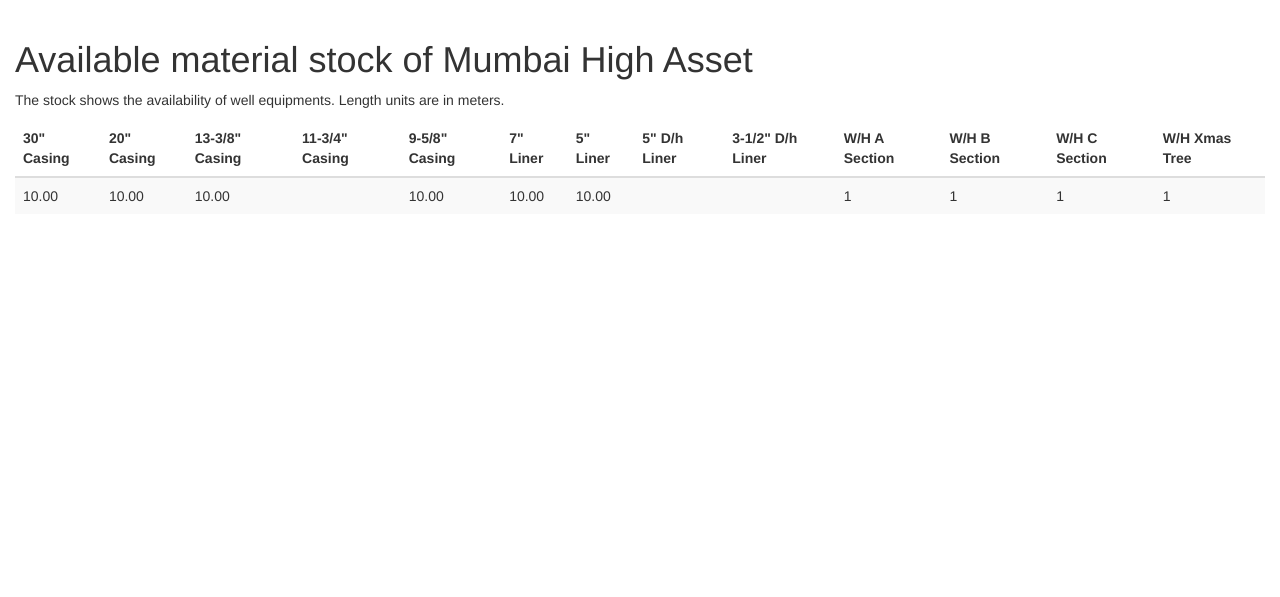
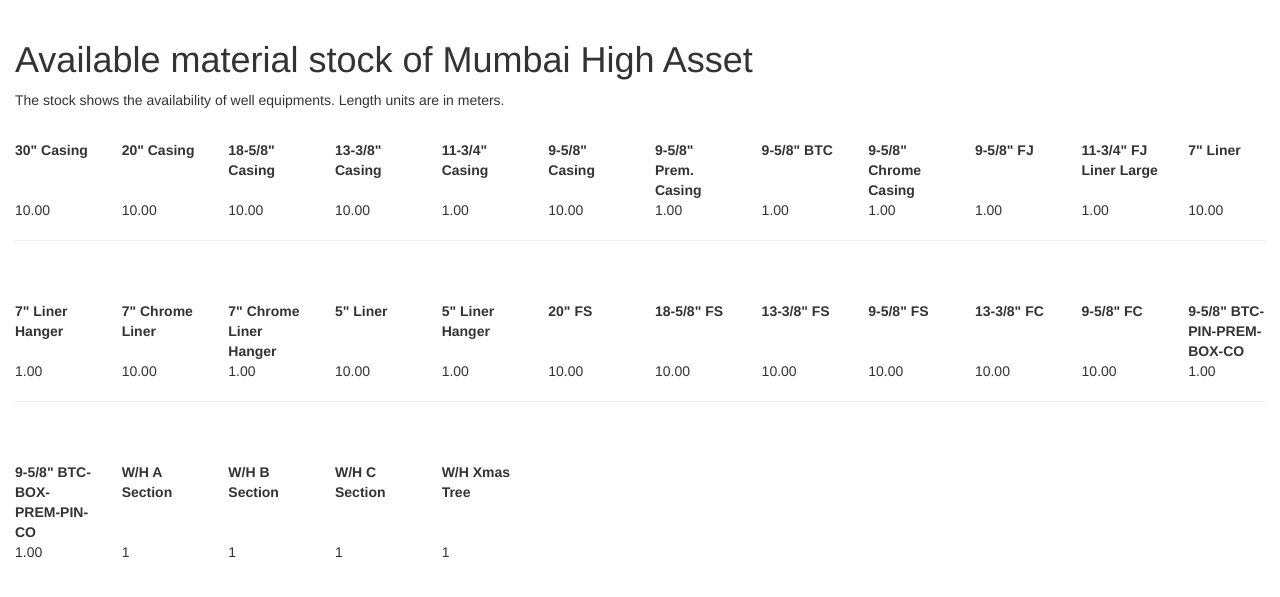
Before and after one commit to bpmnnit/mhmaterials, a Django app: page /promh/ in a window 1280 px wide. Shown: the part 52-649 px from the top of the page. Run offline with Django 3.2, Linux system fonts and the light colour scheme; a user stored in the database is signed in; tables that the repository leaves empty hold one stand-in row (values such as "Sample post"); some libraries are stand-ins or nearby versions.

Commit message:
with change in the model, changed the template - modified views, and index template

```diff
--- a/promh/templates/promh/index.html
+++ b/promh/templates/promh/index.html
@@ -37,44 +37,79 @@
 	{% if stock %}
 		<h1>Available material stock of Mumbai High Asset</h1>
 		<p>The stock shows the availability of well equipments. Length units are in meters.</p>
-		<table class="table table-striped">
-			<thead>
-				<tr>
-					<th>30" Casing</th>
-	        		<th>20" Casing</th>
-	        		<th>13-3/8" Casing</th>
-	        		<th>11-3/4" Casing</th>
-	        		<th>9-5/8" Casing</th>
-	        		<th>7" Liner</th>
-	        		<th>5" Liner</th>
-	        		<th>5" D/h Liner</th>
-	        		<th>3-1/2" D/h Liner</th>
-	        		<th>W/H A Section</th>
-	        		<th>W/H B Section</th>
-	        		<th>W/H C Section</th>
-	        		<th>W/H Xmas Tree</th>
-	        	</tr>
-	        </thead>
-	        <tbody>
-	        	{% for s in stock %}
-					<tr>
-						<td>{{ s.casing_size_30 }}</td>
-						<td>{{ s.casing_size_20 }}</td>
-						<td>{{ s.casing_size_13_3by8 }}</td>
-						<td>{{ s.casing_size_11_3by4 }}</td>
-						<td>{{ s.casing_size_9_5by8 }}</td>
-						<td>{{ s.liner_size_7 }}</td>
-						<td>{{ s.liner_size_5 }}</td>
-						<td>{{ s.dh_liner_size_5 }}</td>
-						<td>{{ s.dh_liner_size_3_1by2 }}</td>
-						<td>{{ s.wellhead_a_section }}</td>
-						<td>{{ s.wellhead_b_section }}</td>
-						<td>{{ s.wellhead_c_section }}</td>
-						<td>{{ s.wellhead_xmas_tree }}</td>
-					</tr>
-				{% endfor %}
-			</tbody>
-		</table>
+		<br>
+		<div class="row">
+			<div class="col-xs-1 col-sm-1 col-md-1 col-lg-1"><strong>30" Casing</strong></div>
+    		<div class="col-xs-1 col-sm-1 col-md-1 col-lg-1"><strong>20" Casing</strong></div>
+    		<div class="col-xs-1 col-sm-1 col-md-1 col-lg-1"><strong>18-5/8" Casing</strong></div>
+    		<div class="col-xs-1 col-sm-1 col-md-1 col-lg-1"><strong>13-3/8" Casing</strong></div>
+    		<div class="col-xs-1 col-sm-1 col-md-1 col-lg-1"><strong>11-3/4" Casing</strong></div>
+    		<div class="col-xs-1 col-sm-1 col-md-1 col-lg-1"><strong>9-5/8" Casing</strong></div>
+    		<div class="col-xs-1 col-sm-1 col-md-1 col-lg-1"><strong>9-5/8" Prem. Casing</strong></div>
+    		<div class="col-xs-1 col-sm-1 col-md-1 col-lg-1"><strong>9-5/8" BTC</strong></div>
+    		<div class="col-xs-1 col-sm-1 col-md-1 col-lg-1"><strong>9-5/8" Chrome Casing</strong></div>
+    		<div class="col-xs-1 col-sm-1 col-md-1 col-lg-1"><strong>9-5/8" FJ</strong></div>
+    		<div class="col-xs-1 col-sm-1 col-md-1 col-lg-1"><strong>11-3/4" FJ Liner Large</strong></div>
+    		<div class="col-xs-1 col-sm-1 col-md-1 col-lg-1"><strong>7" Liner</strong></div>
+    	</div>
+    	<div class="row">
+    		<div class="col-xs-1 col-sm-1 col-md-1 col-lg-1">{{ stock.casing_size_30 }}</div>
+			<div class="col-xs-1 col-sm-1 col-md-1 col-lg-1">{{ stock.casing_size_20 }}</div>
+			<div class="col-xs-1 col-sm-1 col-md-1 col-lg-1">{{ stock.casing_size_18_5by8 }}</div>
+			<div class="col-xs-1 col-sm-1 col-md-1 col-lg-1">{{ stock.casing_size_13_3by8 }}</div>
+			<div class="col-xs-1 col-sm-1 col-md-1 col-lg-1">{{ stock.float_joint_11_3by4 }}</div>
+			<div class="col-xs-1 col-sm-1 col-md-1 col-lg-1">{{ stock.casing_size_9_5by8 }}</div>
+			<div class="col-xs-1 col-sm-1 col-md-1 col-lg-1">{{ stock.prem_casing_9_5by8 }}</div>
+			<div class="col-xs-1 col-sm-1 col-md-1 col-lg-1">{{ stock.btc_9_5by8 }}</div>
+			<div class="col-xs-1 col-sm-1 col-md-1 col-lg-1">{{ stock.chrome_casing_9_5by8 }}</div>
+			<div class="col-xs-1 col-sm-1 col-md-1 col-lg-1">{{ stock.float_joint_9_5by8 }}</div>
+			<div class="col-xs-1 col-sm-1 col-md-1 col-lg-1">{{ stock.float_joint_liner_11_3by4_large }}</div>
+			<div class="col-xs-1 col-sm-1 col-md-1 col-lg-1">{{ stock.liner_size_7 }}</div>
+		</div>
+		<hr><br><br>
+		<div class="row">
+    		<div class="col-xs-1 col-sm-1 col-md-1 col-lg-1"><strong>7" Liner Hanger</strong></div>
+    		<div class="col-xs-1 col-sm-1 col-md-1 col-lg-1"><strong>7" Chrome Liner</strong></div>
+    		<div class="col-xs-1 col-sm-1 col-md-1 col-lg-1"><strong>7" Chrome Liner Hanger</strong></div>
+    		<div class="col-xs-1 col-sm-1 col-md-1 col-lg-1"><strong>5" Liner</strong></div>
+    		<div class="col-xs-1 col-sm-1 col-md-1 col-lg-1"><strong>5" Liner Hanger</strong></div>
+    		<div class="col-xs-1 col-sm-1 col-md-1 col-lg-1"><strong>20" FS</strong></div>
+    		<div class="col-xs-1 col-sm-1 col-md-1 col-lg-1"><strong>18-5/8" FS</strong></div>
+    		<div class="col-xs-1 col-sm-1 col-md-1 col-lg-1"><strong>13-3/8" FS</strong></div>
+    		<div class="col-xs-1 col-sm-1 col-md-1 col-lg-1"><strong>9-5/8" FS</strong></div>
+    		<div class="col-xs-1 col-sm-1 col-md-1 col-lg-1"><strong>13-3/8" FC</strong></div>
+    		<div class="col-xs-1 col-sm-1 col-md-1 col-lg-1"><strong>9-5/8" FC</strong></div>
+    		<div class="col-xs-1 col-sm-1 col-md-1 col-lg-1"><strong>9-5/8" BTC-PIN-PREM-BOX-CO</strong></div>
+    	</div>
+    	<div class="row">
+    		<div class="col-xs-1 col-sm-1 col-md-1 col-lg-1">{{ stock.liner_hanger_7 }}</div>
+			<div class="col-xs-1 col-sm-1 col-md-1 col-lg-1">{{ stock.chrome_liner_size_7 }}</div>
+			<div class="col-xs-1 col-sm-1 col-md-1 col-lg-1">{{ stock.chrome_liner_hanger_7 }}</div>
+			<div class="col-xs-1 col-sm-1 col-md-1 col-lg-1">{{ stock.liner_size_5 }}</div>
+			<div class="col-xs-1 col-sm-1 col-md-1 col-lg-1">{{ stock.liner_hanger_5 }}</div>
+			<div class="col-xs-1 col-sm-1 col-md-1 col-lg-1">{{ stock.float_shoe_size_20 }}</div>
+			<div class="col-xs-1 col-sm-1 col-md-1 col-lg-1">{{ stock.float_shoe_size_18_5by8 }}</div>
+			<div class="col-xs-1 col-sm-1 col-md-1 col-lg-1">{{ stock.float_shoe_size_13_3by8 }}</div>
+			<div class="col-xs-1 col-sm-1 col-md-1 col-lg-1">{{ stock.float_shoe_size_9_5by8 }}</div>
+			<div class="col-xs-1 col-sm-1 col-md-1 col-lg-1">{{ stock.float_collar_size_13_3by8 }}</div>
+			<div class="col-xs-1 col-sm-1 col-md-1 col-lg-1">{{ stock.float_collar_size_9_5by8 }}</div>
+			<div class="col-xs-1 col-sm-1 col-md-1 col-lg-1">{{ stock.btc_pin_prem_box_cross_over_9_5by8 }}</div>
+		</div>
+		<hr><br><br>
+		<div class="row">
+    		<div class="col-xs-1 col-sm-1 col-md-1 col-lg-1"><strong>9-5/8" BTC-BOX-PREM-PIN-CO</strong></div>
+    		<div class="col-xs-1 col-sm-1 col-md-1 col-lg-1"><strong>W/H A Section</strong></div>
+    		<div class="col-xs-1 col-sm-1 col-md-1 col-lg-1"><strong>W/H B Section</strong></div>
+    		<div class="col-xs-1 col-sm-1 col-md-1 col-lg-1"><strong>W/H C Section</strong></div>
+    		<div class="col-xs-1 col-sm-1 col-md-1 col-lg-1"><strong>W/H Xmas Tree</strong></div>
+    	</div>
+		<div class="row">
+			<div class="col-xs-1 col-sm-1 col-md-1 col-lg-1">{{ stock.btc_box_prem_pin_cross_over_9_5by8 }}</div>
+			<div class="col-xs-1 col-sm-1 col-md-1 col-lg-1">{{ stock.wellhead_a_section }}</div>
+			<div class="col-xs-1 col-sm-1 col-md-1 col-lg-1">{{ stock.wellhead_b_section }}</div>
+			<div class="col-xs-1 col-sm-1 col-md-1 col-lg-1">{{ stock.wellhead_c_section }}</div>
+			<div class="col-xs-1 col-sm-1 col-md-1 col-lg-1">{{ stock.wellhead_xmas_tree }}</div>
+		</div>
 	{% else %}
 		<p>No stock found. Please recreate the inventory.</p>
 	{% endif %}
--- a/promh/views.py
+++ b/promh/views.py
@@ -23,7 +23,7 @@ def index(request):
     if not request.user.is_authenticated():
         return render(request, 'promh/login.html')
     else:
-        stock = Stock.objects.all()
+        stock = Stock.objects.all()[0]
         return render(request, 'promh/index.html', {
             'stock': stock,
         })
```
Also changed, not shown: 1 other file.
